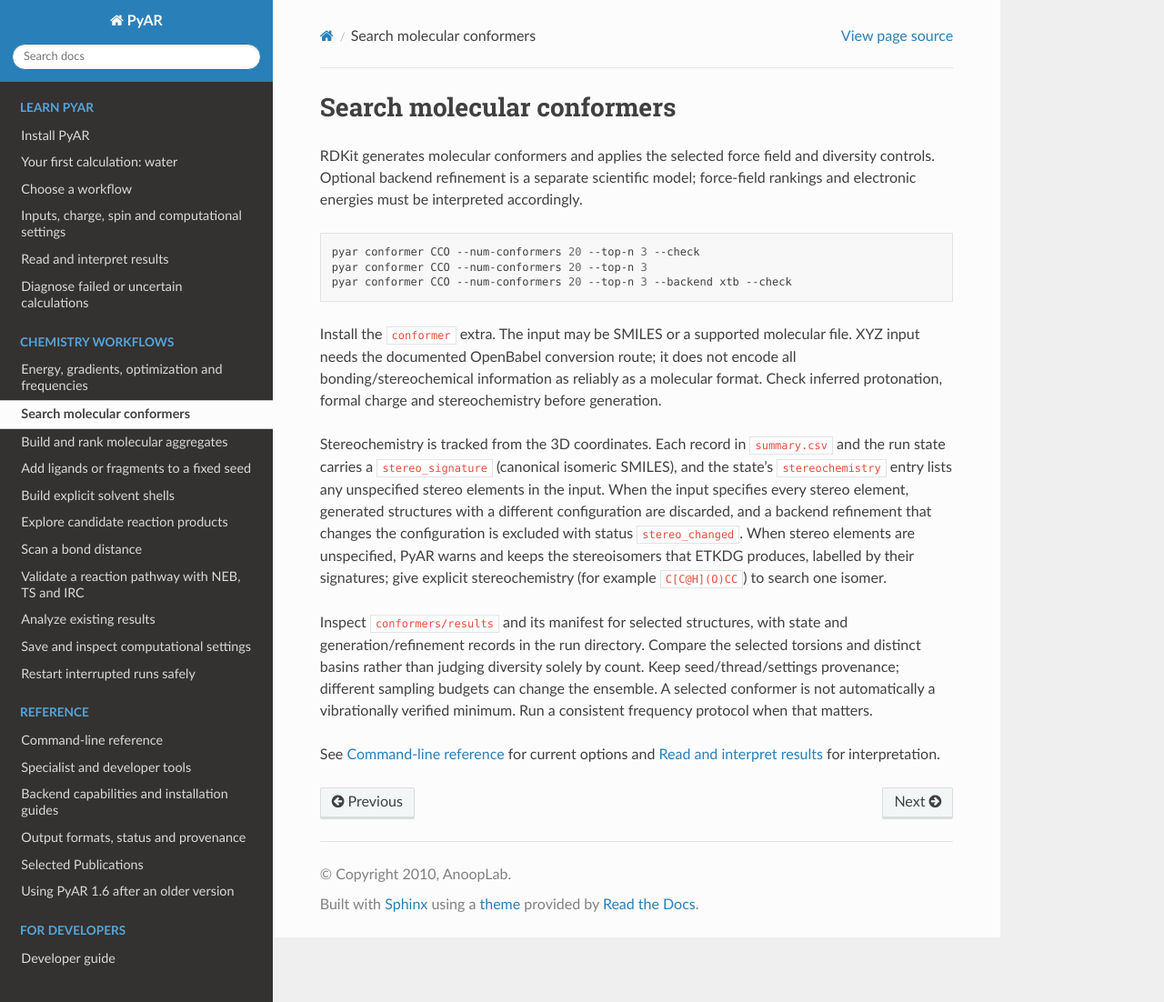
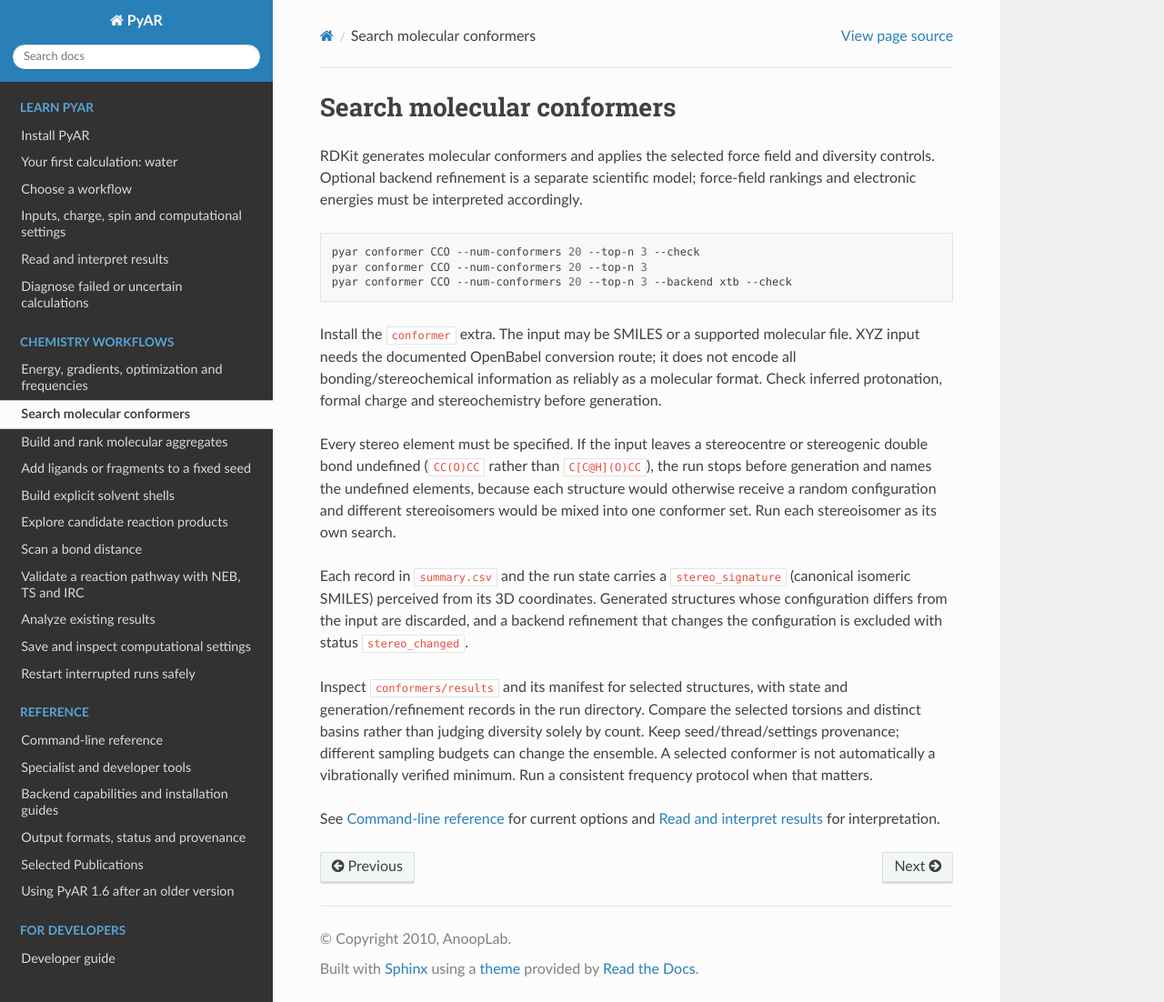
Before and after one commit to anooplab/pyar, a Sphinx documentation site: the page built from docs/user/conformer.rst, in a window 1280 px wide and 1102 px high. Shown: the whole window at 91% size. Built offline with Sphinx 7.4.7 and the Read the Docs theme 3.1.0, drawn with Linux system fonts in a browser that asks for light colours.

Commit message:
Stop conformer search when input stereochemistry is unspecified
Co-Authored-By: Claude Opus 5.5 <noreply@anthropic.com>

```diff
--- a/docs/user/conformer.rst
+++ b/docs/user/conformer.rst
@@ -16,15 +16,18 @@ file. XYZ input needs the documented OpenBabel conversion route; it does not
 encode all bonding/stereochemical information as reliably as a molecular format.
 Check inferred protonation, formal charge and stereochemistry before generation.
 
-Stereochemistry is tracked from the 3D coordinates. Each record in
-``summary.csv`` and the run state carries a ``stereo_signature`` (canonical
-isomeric SMILES), and the state's ``stereochemistry`` entry lists any
-unspecified stereo elements in the input. When the input specifies every stereo
-element, generated structures with a different configuration are discarded,
-and a backend refinement that changes the configuration is excluded with
-status ``stereo_changed``. When stereo elements are unspecified, PyAR warns and
-keeps the stereoisomers that ETKDG produces, labelled by their signatures; give
-explicit stereochemistry (for example ``C[C@H](O)CC``) to search one isomer.
+Every stereo element must be specified. If the input leaves a stereocentre or
+stereogenic double bond undefined (``CC(O)CC`` rather than ``C[C@H](O)CC``), the
+run stops before generation and names the undefined elements, because each
+structure would otherwise receive a random configuration and different
+stereoisomers would be mixed into one conformer set. Run each stereoisomer as
+its own search.
+
+Each record in ``summary.csv`` and the run state carries a ``stereo_signature``
+(canonical isomeric SMILES) perceived from its 3D coordinates. Generated
+structures whose configuration differs from the input are discarded, and a
+backend refinement that changes the configuration is excluded with status
+``stereo_changed``.
 
 Inspect ``conformers/results`` and its manifest for selected structures, with
 state and generation/refinement records in the run directory. Compare the
```
Also changed, not shown: CHANGELOG.md (+5 -4 lines), 3 other files.
